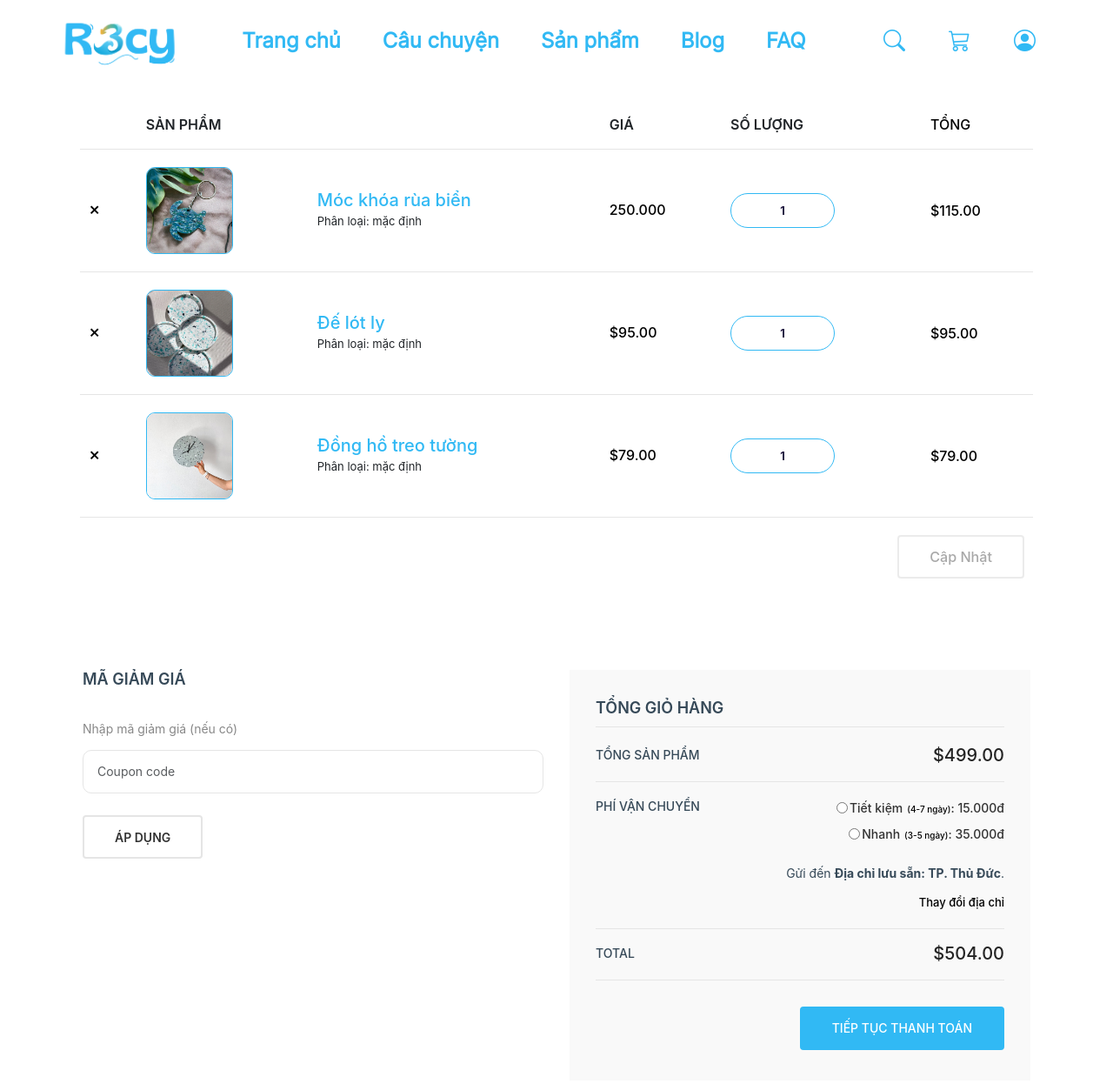
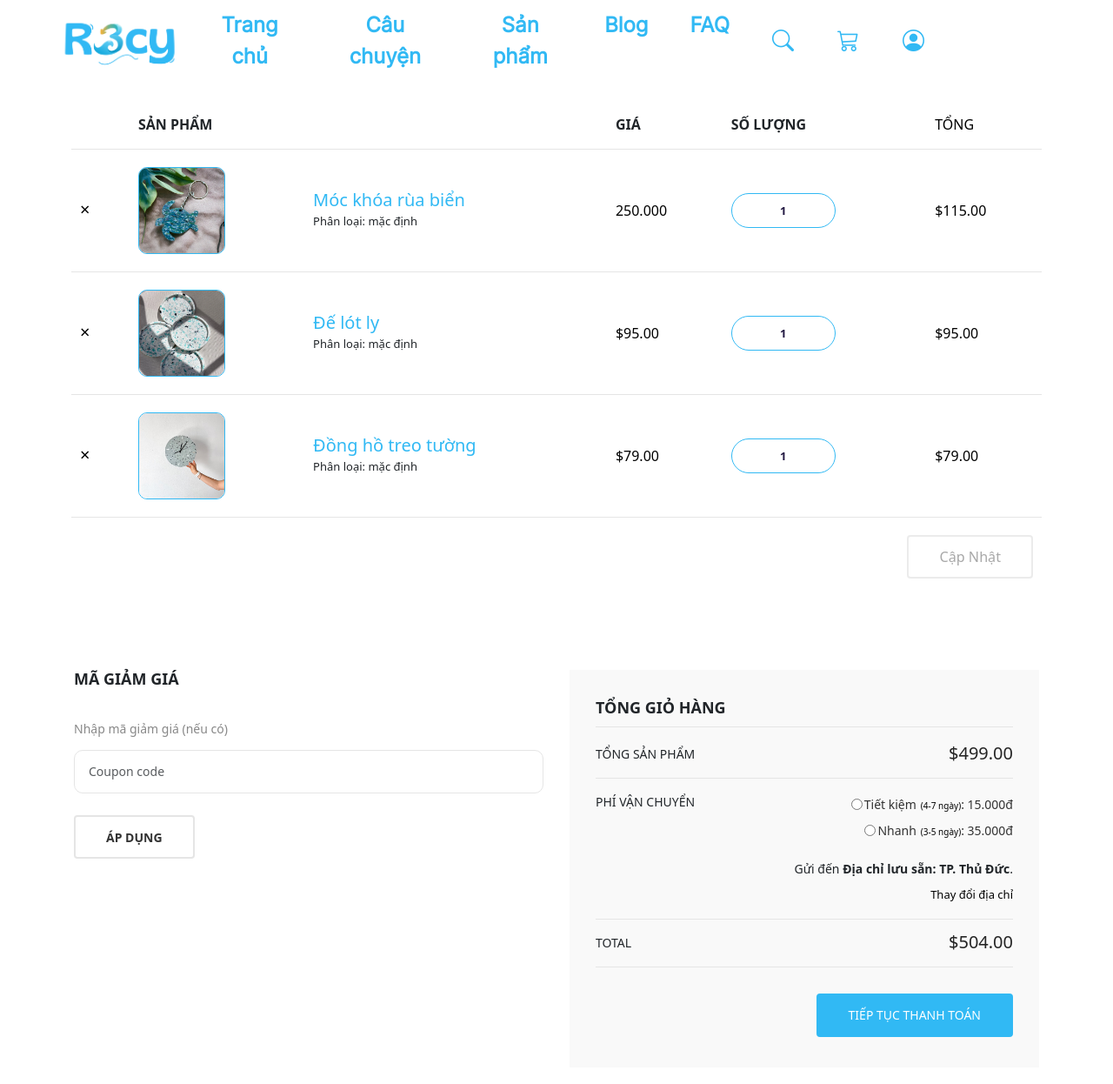
Before and after one commit to dtthanhtruc112/Web-R3cy, an Angular app in the folder DoanR3cy/: page /product-cart in a window 1280 px wide. Shown: the top 1246 px of the page at 87% size. Built offline with nearby package versions, Linux system fonts and the light colour scheme.

Commit message:
update routing

```diff
--- a/DoanR3cy/src/app/about-us/about-us.component.css
+++ b/DoanR3cy/src/app/about-us/about-us.component.css
@@ -35,6 +35,7 @@ div{
     /* max-width: 1200px; */
     margin: 0 auto;
     padding: 20px;
+    margin-top: 100px;
 }
 
 .header-img{
--- a/DoanR3cy/src/app/app.component.css
+++ b/DoanR3cy/src/app/app.component.css
@@ -14,7 +14,9 @@ div{
     justify-content: space-evenly;
     align-items: center;
     width: 90%;
-    left: 5%;
+    padding-left: 5%;
+    padding-right: 5%;
+    background-color: var(--color-white);
 }
 
 #nav {
--- a/DoanR3cy/src/app/product-cart/product-cart.component.html
+++ b/DoanR3cy/src/app/product-cart/product-cart.component.html
@@ -1,10 +1,10 @@
-<!DOCTYPE html>
+<!-- <!DOCTYPE html>
 <html class="no-js" lang="zxx">
 
 <head>
     <meta charset="utf-8">
     <meta http-equiv="x-ua-compatible" content="ie=edge">
-    <title>Product Cart - R3cy</title>
+    <title>Product Cart - R3cy</title> -->
 
     <link rel="stylesheet" href="https://cdnjs.cloudflare.com/ajax/libs/bootstrap/5.3.0/css/bootstrap.min.css">
 
@@ -13,10 +13,10 @@
 
     <script src="https://code.jquery.com/jquery-3.6.0.min.js"></script>
     <!-- ---chưa cài được button quantity-------- -->
+<!--
+</head> -->
 
-</head>
-
-<body>
+<!-- <body> -->
 
     <!--== Wrapper Start ==-->
     <div class="wrapper">
@@ -179,7 +179,7 @@
                                                 </ul>
                                                 <p class="destination">Gửi đến <strong>Địa chỉ lưu sẵn: TP. Thủ
                                                         Đức</strong>.</p>
-                                                <a href="javascript:void(0)" class="btn-shipping-address">Thay đổi địa
+                                                <a href="" routerLink="/trangtaikhoan" routerLinkActive="active"class="btn-shipping-address">Thay đổi địa
                                                     chỉ</a>
                                             </td>
                                         </tr>
@@ -206,6 +206,6 @@
     <!--== Wrapper End ==-->
 
 
-</body>
+<!-- </body> -->
 
-</html>
+<!-- </html> -->
--- a/DoanR3cy/src/app/qn-a/qn-a.component.css
+++ b/DoanR3cy/src/app/qn-a/qn-a.component.css
@@ -4,6 +4,7 @@ div{
 
 .tieude {
     text-align: center;
+    margin-top: 100px;
 }
 
 .tieude h1 {
```
